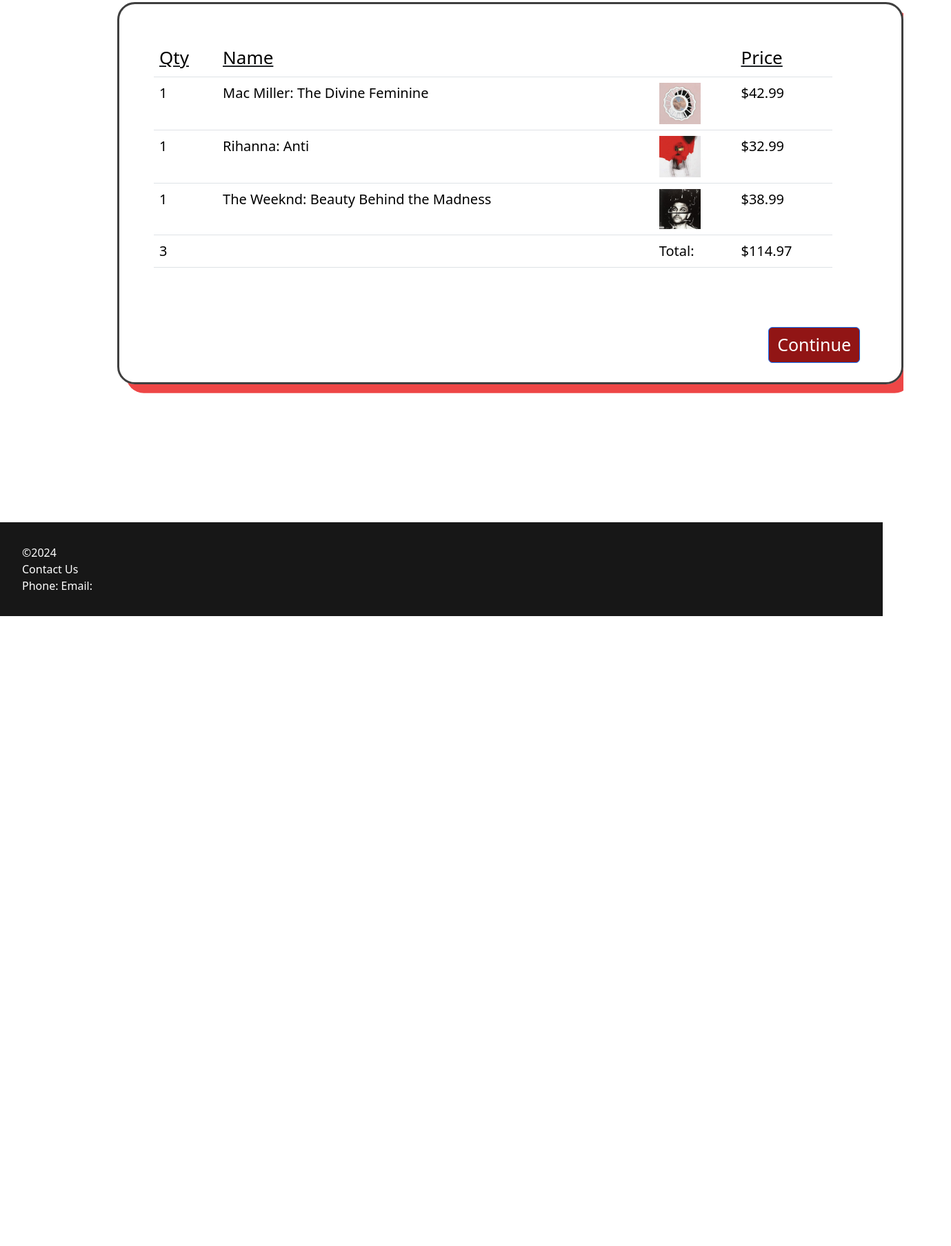
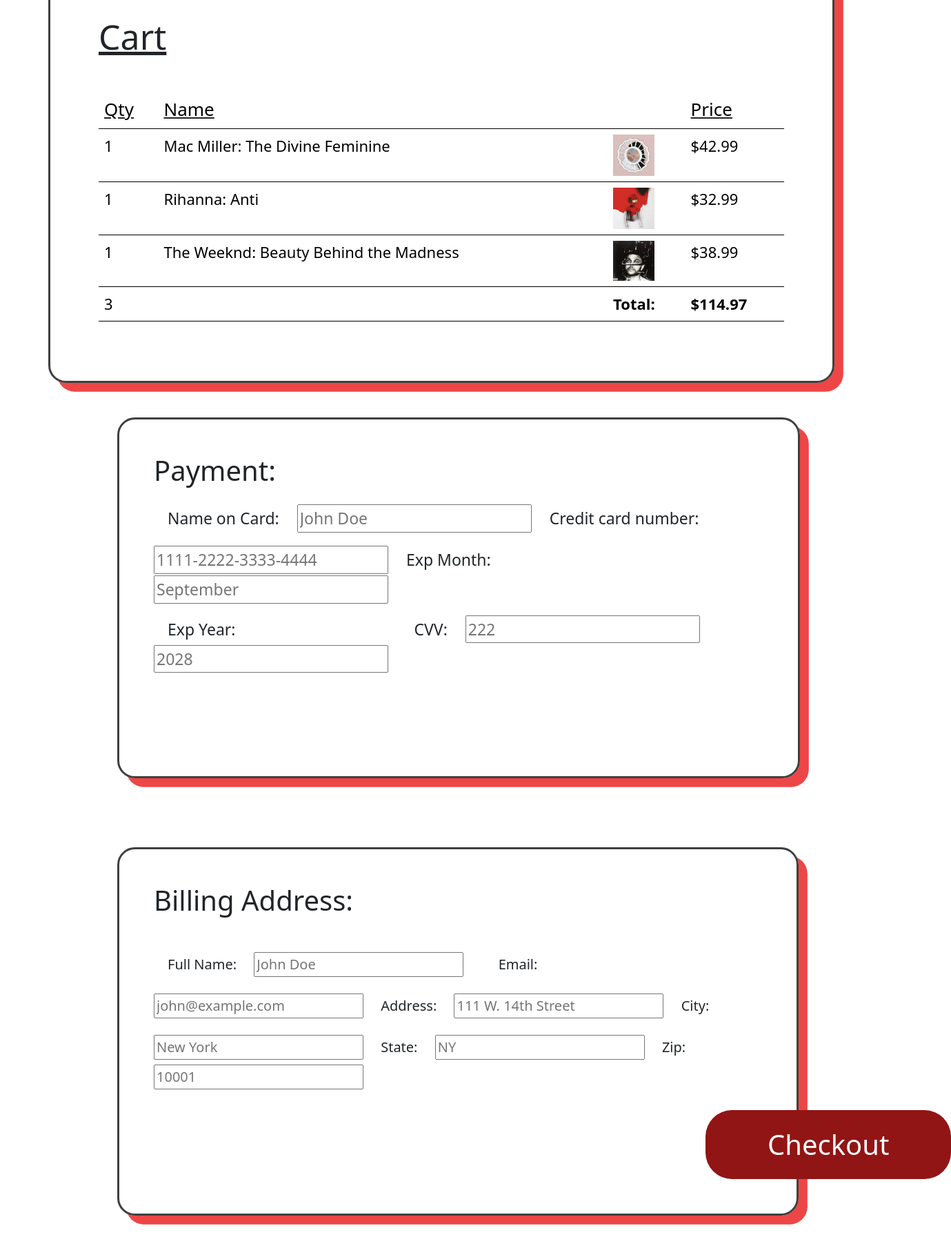
Before and after one commit to NataliyaP1/shopping-website, a plain HTML site: page cart.html in a window 1280 px wide. Shown: the part 234-2040 px from the top of the page at 69% size, 1379 px wide, since content can reach past the window. Before the commit the page ends 1127 px from the top, so only its background shows below. Drawn offline with nearby package versions, Linux system fonts and the light colour scheme.

Commit message:
cart page completed

```diff
--- a/cart.html
+++ b/cart.html
@@ -4,7 +4,7 @@
 <head>
     <meta charset="UTF-8">
     <meta name="viewport" content="width=device-width, initial-scale=1.0">
-    <title></title>
+    <title>On The Record</title>
     <link href="https://cdn.jsdelivr.net/npm/bootstrap@5.3.3/dist/css/bootstrap.min.css" rel="stylesheet"
         integrity="sha384-QWTKZyjpPEjISv5WaRU9OFeRpok6YctnYmDr5pNlyT2bRjXh0JMhjY6hW+ALEwIH" crossorigin="anonymous">
     <script src="https://cdn.jsdelivr.net/npm/bootstrap@5.3.3/dist/js/bootstrap.bundle.min.js"
@@ -16,7 +16,7 @@
 <body>
     <nav class="main">
         <div class="logo">
-            <a href="index.html"><img src="./images/logo.png" alt="logo"></a>
+            <a href="index.html"><strong class="title2">On The Record</strong><img src="./images/logo.png" alt="logo"></a>
         </div>
         <a href="index.html" class="pages">Home</a>
         <a href="store.html" class="pages">Shop</a>
@@ -27,9 +27,9 @@
     </nav>
     </div>
     <div class="content">
+        <div class="container" style="width:80rem;">
             <h1 class="shop">Cart</h1>
-    <div class="container" style="width:80rem;">
-<table class="table table">
+            <table class="table">
                 <tr class="headings">
                     <td>Qty</td>
                     <td>Name</td>
@@ -57,19 +57,81 @@
                 <tr>
                     <td>3</td>
                 <td></td>
-        <td>Total:</td>
-        <td>$114.97</td>
+                    <td><b>Total:</td>
+                    <td><b>$114.97</td>
                 </tr>
             </table>
-<a href="checkout.html" class="btn btn-primary" id="continue">Continue</a>
         </div>
     </div>
     </div>
-</body>
+    <div class="content">
+        <div class="container2">
+            <div class="col-50">
+                <h1>Payment:</h1>
+<fieldset>
+<form action="index.html" method="post" id="" class="checkout">
+                <div class="payment">
+                    <label for="cname">Name on Card:</label>
+                    <input type="text" id="cname" name="cardname" placeholder="John Doe" required>
+                    <label for="ccnum">Credit card number:</label>
+                    <input type="text" id="ccnum" name="cardnumber" placeholder="1111-2222-3333-4444" required>
+                    <label for="expmonth">Exp Month:</label>
+                    <input type="text" id="expmonth" name="expmonth" placeholder="September" required>
+
+                    <div class="row">
+                        <div class="col-5">
+                            <label for="expyear">Exp Year:</label>
+                            <input type="text" id="expyear" name="expyear" placeholder="2028" required>
+                        </div>
+                        <div class="col">
+                            <label for="cvv">CVV:</label>
+                            <input type="text" id="cvv" name="cvv" placeholder="222" required>
+                            <div class="content">
+                            </div>
+                        </div>
+                    </div>
+                </div>
+            </div>
+        </div>
+    </div>
+    <div class="content">
+        <div class="container3">
+            <div class="col-50">
+    <div class="billing">
+        <div class="col">
+            <legend><h1>Billing Address:</h1></legend>
+            <label for="fname"> Full Name:</label>
+            <input type="text" id="fname" name="firstname" placeholder="John Doe" required>
+
+            <label for="email2"></label> Email:</label>
+            <input type="text" id="email2" name="email2" placeholder="john@example.com" required>
+
+            <label for="adr">Address:</label>
+            <input type="text" id="adr" name="address" placeholder="111 W. 14th Street" required>
+
+            <label for="city">City:</label>
+            <input type="text" id="city" name="city" placeholder="New York" required>
+
+            <label for="state">State:</label>
+            <input type="text" id="state" name="state" placeholder="NY" required>
+
+            <label for="zip">Zip:</label>
+            <input type="text" id="zip" name="zip" placeholder="10001" required>
+            <br>
+            <input class="submit" type="submit" value="Checkout" id="checkout">
+</form>
+        </div>
+    </div>
+    </div>
+    </div>
+    </div>
+    </div>
+
     <footer>&copy;2024
         <br> Contact Us<br>
-    Phone:
-    Email:
+        Phone: xxx-xxx-xxxx
+        <br>
+        Email: Recordsrus24@gmail.com
 
     </footer>
 </body>
--- a/css/main.css
+++ b/css/main.css
@@ -1,4 +1,16 @@
-.store .content{
+@media screen and (min-width:1024px) {}
+
+@media screen and (min-width:767px) and (max-width:1023px) {
+
+    h1 {
+        font-size: 12px;
+    }
+}
+
+
+
+
+.store .content {
     display: flex;
     justify-content: space-around;
 
@@ -24,7 +36,7 @@
 nav {
     background-color: rgba(0, 0, 0, 0.911);
     text-decoration: none;
-    padding:3rem;
+    padding: 3rem;
     margin-top: -35px;
 
 }
@@ -39,11 +51,13 @@
     font-family: Kalam static, regular;
     cursor: pointer;
 }
-a:hover{
-    color:rgb(255, 8, 8);
+
+a:hover {
+    color: rgb(255, 8, 8);
 }
-a:active{
-    color:rgb(88, 10, 10);
+
+a:active {
+    color: rgb(88, 10, 10);
 }
 
 header {
@@ -57,8 +71,8 @@
 .title {
     color: white;
     text-align: center;
-    top:40%;
-    left:300px;
+    top: 40%;
+    left: 300px;
     position: absolute;
     font-size: 150px;
     text-shadow: 6px 9px #00000052, 0 10px 10px #610600e0;
@@ -66,14 +80,14 @@
 }
 
 .logo img {
-
     float: left;
     width: 90px;
     height: auto;
     margin-left: -40px;
     margin-top: 9px;
+    position: static;
+}
 
-}
 
 .cart {
     float: right;
@@ -91,9 +105,10 @@
 #itext {
     font-size: 20px;
     margin: 100px 800px 100px 60px;
-    padding:50px;
+    padding: 50px;
     border: 3px solid rgba(206, 13, 13, 0.753);
     border-radius: 2vw;
+    object-fit:fill;
 }
 
 h2 {
@@ -102,121 +117,193 @@
     text-decoration: underline;
 }
 
-#art1{
- position: absolute;
- right:100px;
- top:900px;
+#art1 {
+    position: absolute;
+    right: 100px;
+    top: 900px;
+    max-width: 500px;
+    max-height:auto;
+    width:100%;
+    object-fit: contain;
 }
 
-.dialogs{
+.dialogs {
     font-size: 20px;
-    margin: 100px 200px 100px 200px;
-    padding:50px 100px 50px 50px;
+    margin: auto;
+    margin-bottom: 200px;
+    margin-left:200px;
+    margin-right:200px;
+    margin-top:100px;
+    padding: 50px 100px 50px 50px ;
     border: 3px solid rgba(0, 0, 0, 0.753);
     border-radius: 2vw;
-    background-color:rgb(255, 255, 255);
+    background-color: rgb(255, 255, 255);
     box-shadow: 1vw 1vw #e90707be;
 
 }
 
-label{
-    height:60px;
-    float:none;
+label {
+    height: 60px;
+    padding: 20px;
+    float: none;
 }
-#register{
-    margin:40px 30px 0px -20px;
+
+#register {
+    margin: 40px 30px 0px -20px;
     font-size: 30px;
-    float:left;
-    background-color:rgb(145, 21, 21);
+    background-color: rgb(145, 21, 21);
     border-radius: 2vw;
-    color:white;
-    border:none;
-    padding:15px;
+    color: white;
+    border: none;
+    padding: 15px;
 }
-.register, #register:hover{
-    color:black;
-    background-color:white;
+
+.register,
+#register:hover {
+    color: black;
+    background-color: white;
     border: black solid 1px;
 }
 
-#platform{
-margin:6px;
+#platform {
+    margin: 6px;
 }
 
-.card{
+.card {
 
-margin:75px;
-float:left;
-left:7%;
-box-shadow: 1vw 1vw 1vw #491e1ebe;
-height:29rem;
+    margin: 75px;
+    float: left;
+    left: 7%;
+    box-shadow: 1vw 1vw 1vw #491e1ebe;
+    height: 29rem;
 
 }
 
-#acart{
-    background-color:rgb(145, 21, 21);
-   padding: 8px 73px
+#acart {
+    background-color: rgb(145, 21, 21);
+    padding: 8px 73px
 }
-#acart:hover{
-    color:black;
-    background-color:white;
+
+#acart:hover {
+    color: black;
+    background-color: white;
     border: black solid 1px;
 }
 
-.btn{
-    float:top;
-    top:40%;
+.btn {
+    float: top;
+    top: 40%;
 }
 
-.shop{
+.shop {
     text-decoration: underline;
-    font-size:50px;
-   text-align:center;
-   top:-80px;
-}
-.price{
-    font-size:19px;
+    font-size: 50px;
+    top: -80px;
+    padding-bottom: 40px;
 }
 
-.incart{
-    margin:80px;
-    padding:30rem;
+.price {
+    font-size: 19px;
 }
 
-.cartimg{
+.incart {
+    margin: 80px;
+    padding: 30rem;
+}
+
+.cartimg {
     width: 60px;
     height: auto;
 }
 
-.table{
-    font-size:20px;
+.table {
+    font-size: 22px;
+    border: rgb(0, 0, 0) 9px;
+
 }
 
-.headings{
+.headings {
     text-decoration: underline;
     font-size: 26px;
 
 }
 
-.container{
-    margin:35px;
+.container {
+    margin: 35px;
     padding: 70px;
     border: rgba(0, 0, 0, 0.753) solid 3px;
     box-shadow: 1vw 1vw #e90707be;
     border-radius: 2vw;
-    margin: 50px 200px 200px 170px;
-    padding:50px 100px 150px 50px;
+    margin: 30px auto;
 }
 
-.btn-primary{
-    background-color:rgb(145, 21, 21);
-    font-size:25px;
+.btn-primary2 {
+    background-color: rgb(145, 21, 21);
+    font-size: 25px;
+    margin-top: 70px;
+    margin-right: -40px;
+    color: white;
+}
+
+.btn-primary2:hover {
+    color: black;
+    background-color: white;
+    border: black solid 1px;
+
+}
+
+
+.container2 {
+    border: rgba(0, 0, 0, 0.753) solid 3px;
+    box-shadow: 1vw 1vw #e90707be;
+    border-radius: 2vw;
+    margin: 50px 120px 100px 170px;
+    padding: 50px 100px 150px 50px;
+    font-size: 23px;
+    text-align: left;
+}
+
+.container3 {
+    border: rgba(0, 0, 0, 0.753) solid 3px;
+    box-shadow: 1vw 1vw #e90707be;
+    border-radius: 2vw;
+    margin: 50px 122px 200px 170px;
+    padding: 50px 100px 50px 50px;
+    font-size: 20px;
+}
+
+.btn-primary2 {
     float: right;
-    margin-top:70px;
-    margin-right: -40px;
+    margin: -150px 150px 0px 0px;
+    padding: 2rem;
+    left: -50%;
 }
-.btn-primary:hover{
-    color:black;
-    background-color:white;
-    border: black solid 1px;
+
+.title2{
+    font-size:40px
 }
+
+#checkout{
+    background-color: rgb(145, 21, 21);
+    font-size: 40px;
+    color: white;
+    padding: 20px 90px;
+    margin-left:800px;
+    margin-top: 30px;
+    float:rght;
+    border:none;
+    border-radius: 3vw;
+
+
+
+}
+@media (max-width: 800px) {
+    .row {
+        flex-direction: column;
+    }
+
+    .col-25 {
+        margin-bottom: 20px;
+    }
+
+}
```
Also changed, not shown: checkout.html (+1 -1 lines), index.html (+6 -5 lines), login.html (+8 -10 lines), register.html (+5 -4 lines), store.html (+5 -4 lines). Lines whose indentation alone changed are shown as unchanged.
